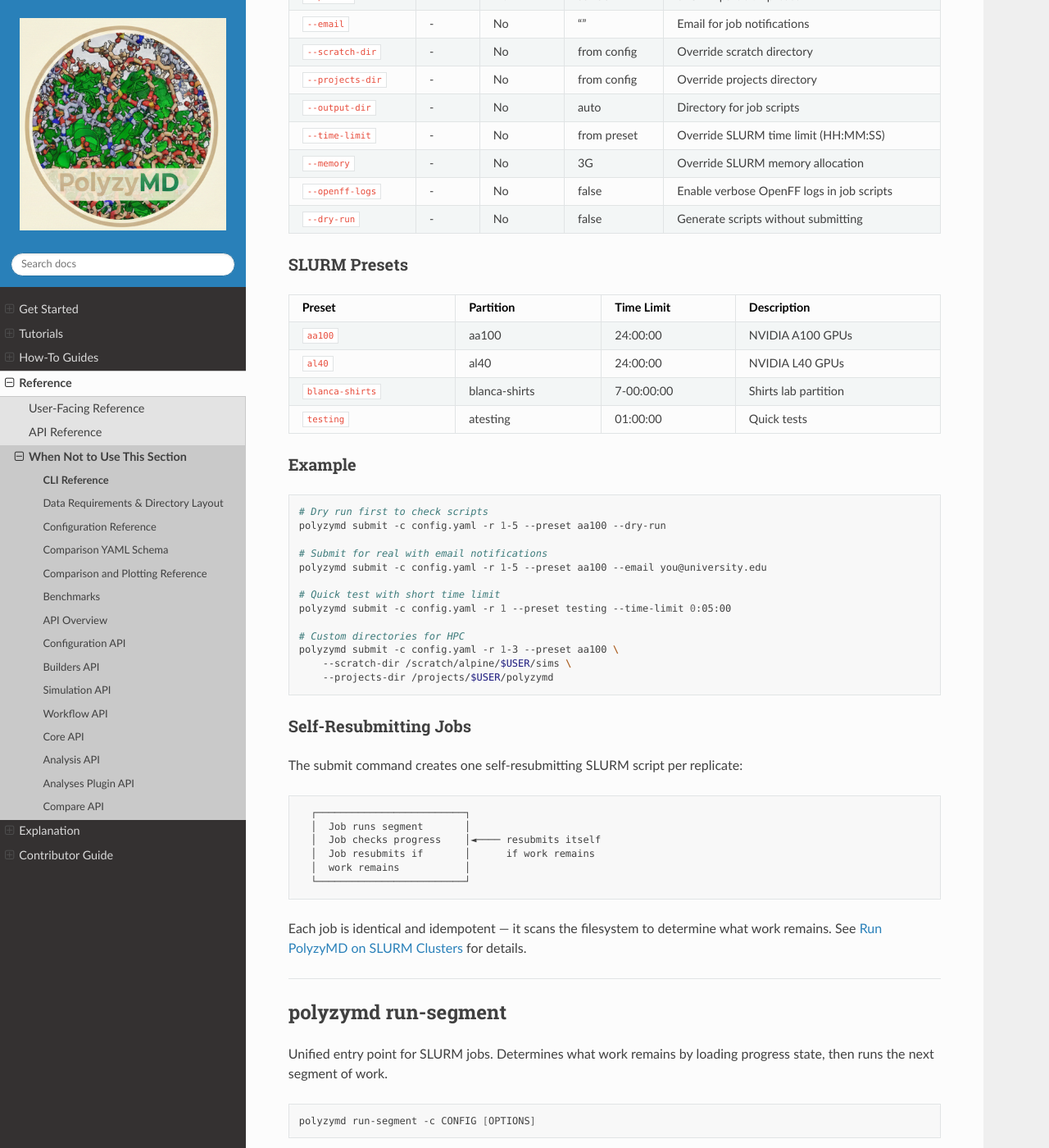
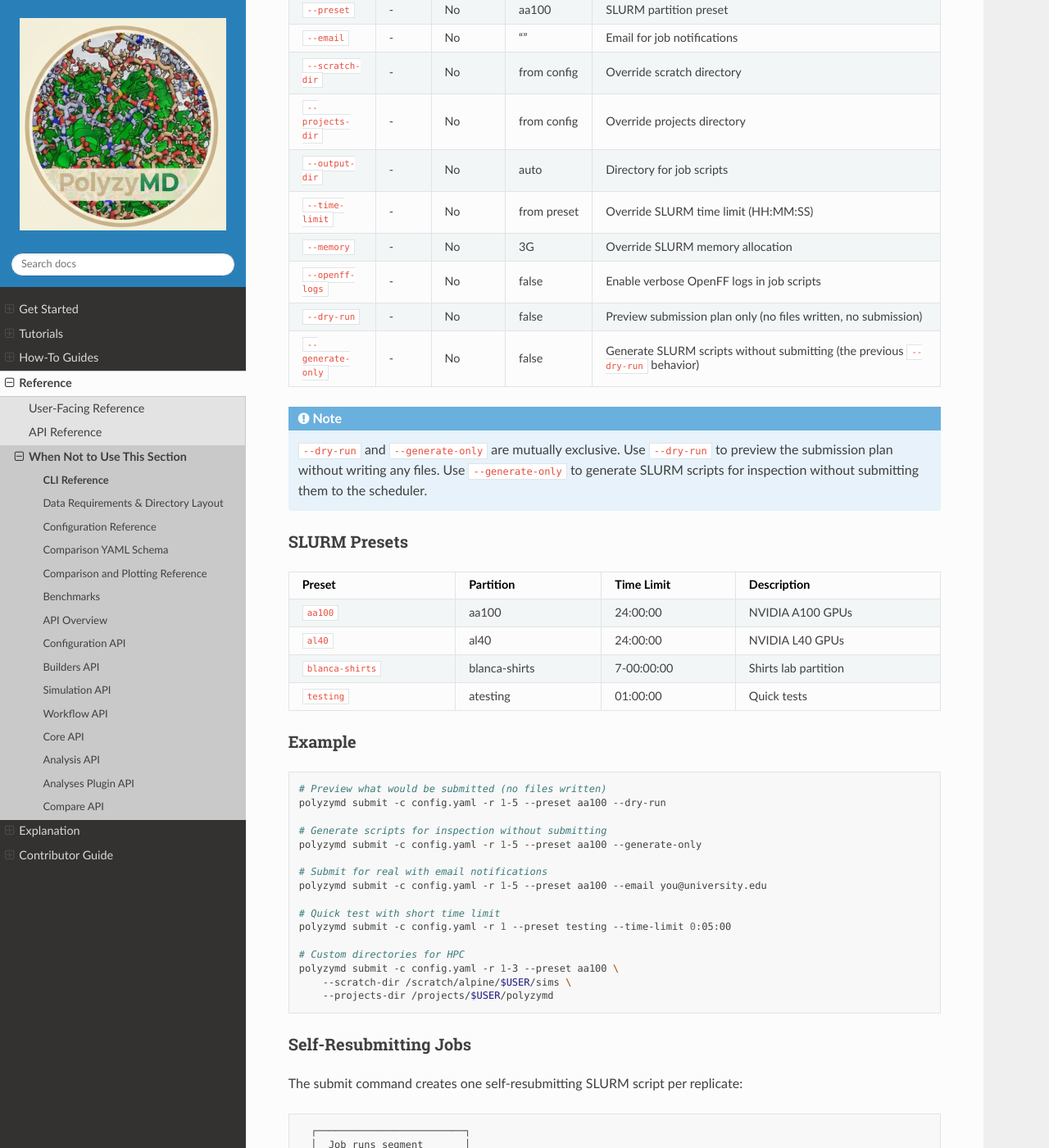
Before and after one commit to joelaforet/polyzymd, a Sphinx documentation site: the page built from docs/source/reference/cli_reference.md, in a window 1280 px wide and 1400 px high, scrolled down 7392 px. Shown: the whole window at 82% size. Built offline with Sphinx 7.4.7 and the Read the Docs theme 3.1.0, drawn with Linux system fonts in a browser that asks for light colours.

Commit message:
docs: update submit --dry-run and --generate-only across docs

````diff
--- a/docs/source/reference/cli_reference.md
+++ b/docs/source/reference/cli_reference.md
@@ -343,7 +343,14 @@ polyzymd submit -c <path> -r 1-5 --preset aa100
 | `--time-limit` | - | No | from preset | Override SLURM time limit (HH:MM:SS) |
 | `--memory` | - | No | 3G | Override SLURM memory allocation |
 | `--openff-logs` | - | No | false | Enable verbose OpenFF logs in job scripts |
-| `--dry-run` | - | No | false | Generate scripts without submitting |
+| `--dry-run` | - | No | false | Preview submission plan only (no files written, no submission) |
+| `--generate-only` | - | No | false | Generate SLURM scripts without submitting (the previous `--dry-run` behavior) |
+
+:::{note}
+`--dry-run` and `--generate-only` are mutually exclusive. Use `--dry-run` to
+preview the submission plan without writing any files. Use `--generate-only` to
+generate SLURM scripts for inspection without submitting them to the scheduler.
+:::
 
 ### SLURM Presets
 
@@ -357,8 +364,11 @@ polyzymd submit -c <path> -r 1-5 --preset aa100
 ### Example
 
 ```bash
-# Dry run first to check scripts
+# Preview what would be submitted (no files written)
 polyzymd submit -c config.yaml -r 1-5 --preset aa100 --dry-run
+
+# Generate scripts for inspection without submitting
+polyzymd submit -c config.yaml -r 1-5 --preset aa100 --generate-only
 
 # Submit for real with email notifications
 polyzymd submit -c config.yaml -r 1-5 --preset aa100 --email you@university.edu
````
Also changed, not shown: docs/source/how_to/hpc_execution.md (+7 -0 lines), docs/source/how_to/hpc_slurm.md (+10 -2 lines), docs/source/tutorials/quickstart.md (+4 -2 lines).
